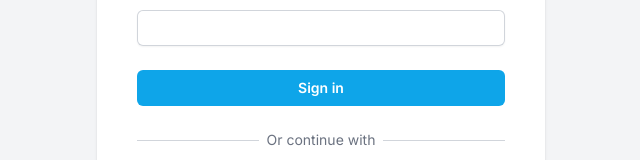
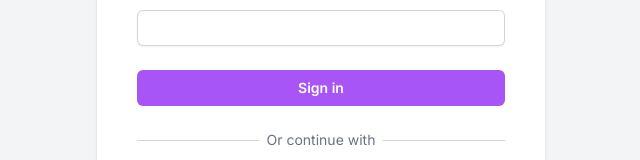
Before and after one commit to abhayverma2108/Passenger-Messenger, a Next.js app: page / in a window 1280 px wide. Shown: the part 586-746 px from the top of the page, without its empty margins (319-959 px from the left). Built offline with nearby package versions, Linux system fonts and the light colour scheme.

Commit message:
color change

```diff
--- a/app/components/Button.tsx
+++ b/app/components/Button.tsx
@@ -40,7 +40,7 @@ const Button: React.FC<ButtonProps> = ({
         fullWidth && 'w-full',
         secondary ? 'text-gray-900' : 'text-white',
         danger && 'bg-rose-500 hover:bg-rose-600 focus-visible:outline-rose-600',
-        !secondary && !danger && 'bg-sky-500 hover:bg-sky-600 focus-visible:outline-sky-600'
+        !secondary && !danger && 'bg-purple-500 hover:bg-purple-600 focus-visible:outline-purple-600'
       )}
     >
       {children}
```
